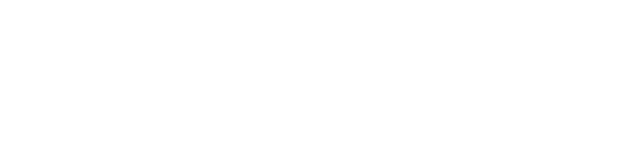
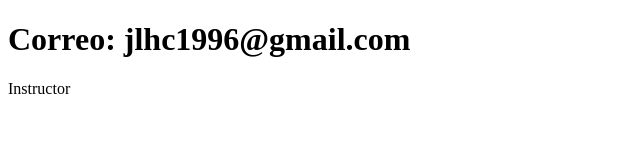
Before and after one commit to LLORCO/sistema-de-registro, a plain HTML site: page index.html in a window 1280 px wide. Shown: the whole page, without its empty margins (0-640 px from the left). Drawn offline with Linux system fonts and the light colour scheme.

Commit message:
Actualiza el contacto

```diff
--- a/index.html
+++ b/index.html
@@ -6,6 +6,7 @@
     <title>Sistema de Resgistro de Juegos</title>
 </head>
 <body>
-
+    <h1>Correo: jlhc1996@gmail.com</h1>
+        <p>Instructor</p>
 </body>
 </html>
```
